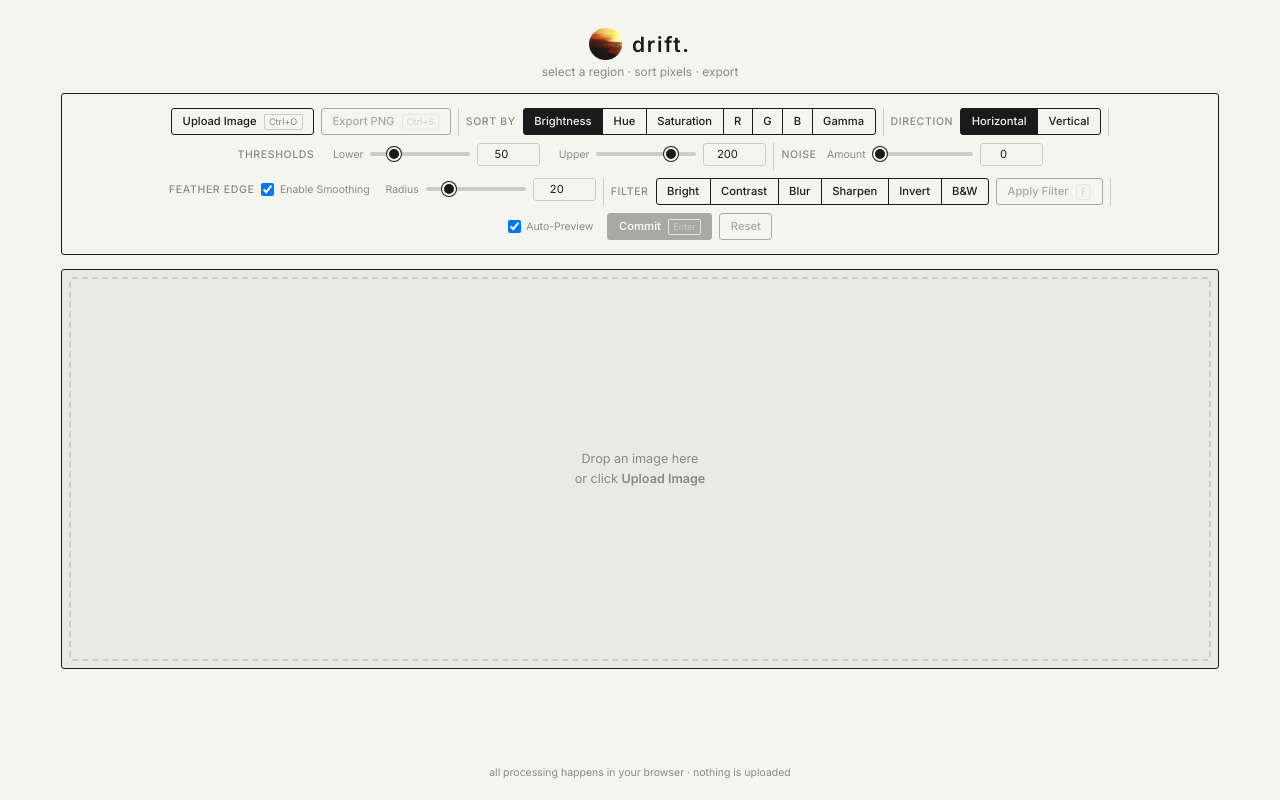
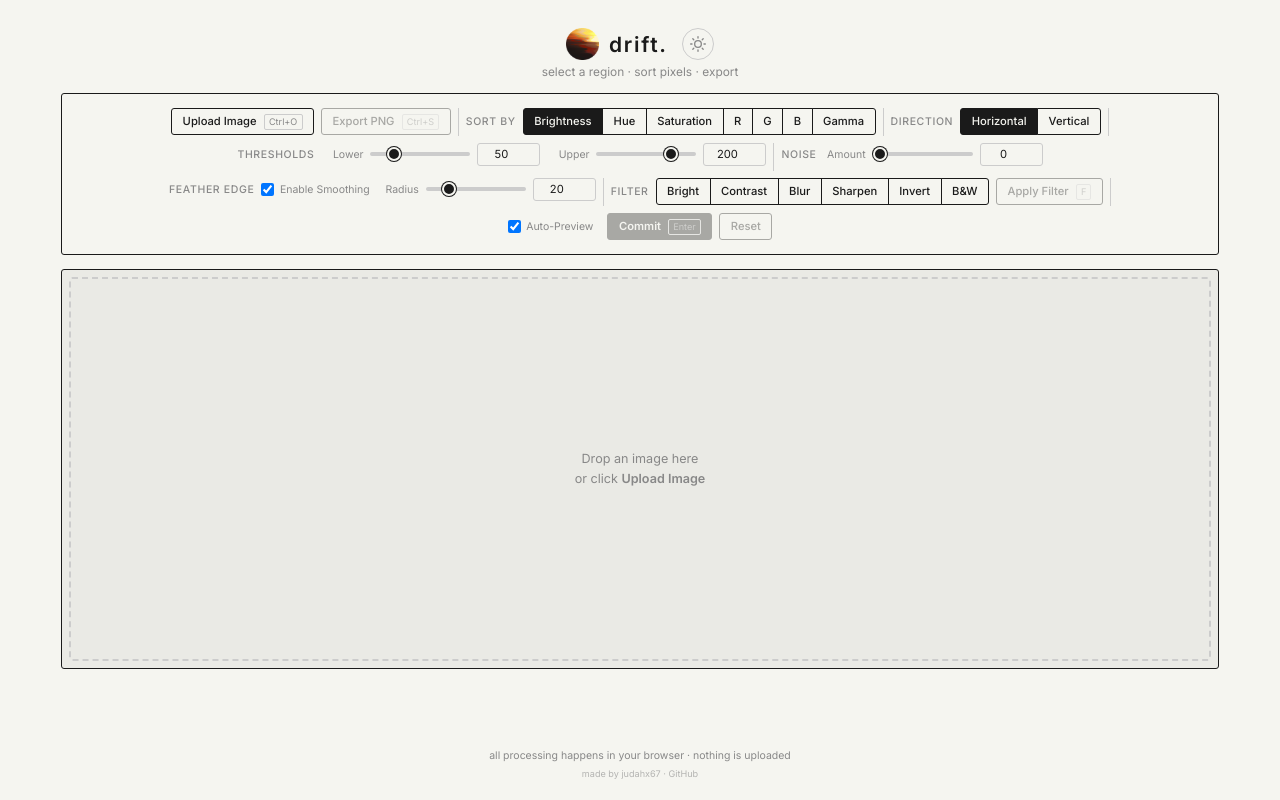
Before and after one commit to judahx67/Drift, a website built with Vite: page index.html in a window 1280 px wide. Built offline with nearby package versions, Linux system fonts and the light colour scheme.

Commit message:
feat: Add dark theme toggle, GitHub link, and author credit in footer

```diff
--- a/app.js
+++ b/app.js
@@ -1094,6 +1094,37 @@ document.addEventListener('keydown', (e) => {
 });
 
 // ============================================
+// Theme Toggle
+// ============================================
+
+const btnTheme = $('#btn-theme');
+const iconSun = $('#theme-icon-sun');
+const iconMoon = $('#theme-icon-moon');
+
+function applyTheme(dark) {
+    document.documentElement.setAttribute('data-theme', dark ? 'dark' : 'light');
+    iconSun.style.display = dark ? 'none' : 'block';
+    iconMoon.style.display = dark ? 'block' : 'none';
+}
+
+// Load saved preference; default to light if none
+const savedTheme = localStorage.getItem('drift-theme');
+if (savedTheme) {
+    applyTheme(savedTheme === 'dark');
+} else {
+    // Force light theme as default
+    applyTheme(false);
+}
+
+
+btnTheme.addEventListener('click', () => {
+    const isDark = document.documentElement.getAttribute('data-theme') === 'dark';
+    const newTheme = !isDark;
+    applyTheme(newTheme);
+    localStorage.setItem('drift-theme', newTheme ? 'dark' : 'light');
+});
+
+// ============================================
 // Init
 // ============================================
 
--- a/index.html
+++ b/index.html
@@ -16,9 +16,30 @@
 
 <body>
   <header id="app-header">
-    <div class="logo-container">
-      <img src="/drift-logo.png" alt="Drift Logo" class="brand-logo">
-      <h1>Drift.</h1>
+    <div class="header-row">
+      <div class="logo-container">
+        <img src="/drift-logo.png" alt="Drift Logo" class="brand-logo">
+        <h1>Drift.</h1>
+      </div>
+      <button id="btn-theme" type="button" class="theme-toggle" data-tooltip="Toggle dark/light theme"
+        aria-label="Toggle theme">
+        <svg id="theme-icon-sun" width="16" height="16" viewBox="0 0 24 24" fill="none" stroke="currentColor"
+          stroke-width="2" stroke-linecap="round" stroke-linejoin="round">
+          <circle cx="12" cy="12" r="5" />
+          <line x1="12" y1="1" x2="12" y2="3" />
+          <line x1="12" y1="21" x2="12" y2="23" />
+          <line x1="4.22" y1="4.22" x2="5.64" y2="5.64" />
+          <line x1="18.36" y1="18.36" x2="19.78" y2="19.78" />
+          <line x1="1" y1="12" x2="3" y2="12" />
+          <line x1="21" y1="12" x2="23" y2="12" />
+          <line x1="4.22" y1="19.78" x2="5.64" y2="18.36" />
+          <line x1="18.36" y1="5.64" x2="19.78" y2="4.22" />
+        </svg>
+        <svg id="theme-icon-moon" width="16" height="16" viewBox="0 0 24 24" fill="none" stroke="currentColor"
+          stroke-width="2" stroke-linecap="round" stroke-linejoin="round" style="display:none">
+          <path d="M21 12.79A9 9 0 1 1 11.21 3 7 7 0 0 0 21 12.79z" />
+        </svg>
+      </button>
     </div>
     <p class="subtitle">select a region · sort pixels · export</p>
   </header>
@@ -212,6 +233,8 @@
 
   <footer id="app-footer">
     <p>all processing happens in your browser · nothing is uploaded</p>
+    <p class="footer-credit">made by <a href="https://github.com/judahx67" target="_blank" rel="noopener">judahx67</a> ·
+      <a href="https://github.com/judahx67/Drift" target="_blank" rel="noopener">GitHub</a></p>
   </footer>
 
   <script type="module" src="/app.js"></script>
--- a/style.css
+++ b/style.css
@@ -15,6 +15,19 @@
   --radius: 3px;
   --transition: 150ms ease-out;
   --font: 'Inter', -apple-system, BlinkMacSystemFont, sans-serif;
+}
+
+/* Dark Theme */
+[data-theme="dark"] {
+  --bg: #1a1a1e;
+  --bg-alt: #242428;
+  --fg: #e8e8e0;
+  --fg-muted: #888;
+  --border: #555;
+  --border-light: #444;
+  --accent: #e8e8e0;
+  --accent-fg: #1a1a1e;
+  --selection-color: #ff5555;
 }
 
 /* ============================================
@@ -43,6 +56,7 @@ body {
   display: flex;
   flex-direction: column;
   align-items: center;
+  transition: background 0.3s ease, color 0.3s ease;
 }
 
 /* ============================================
@@ -55,12 +69,19 @@ body {
   width: 100%;
 }
 
+#app-header .header-row {
+  display: flex;
+  align-items: center;
+  justify-content: center;
+  gap: 1rem;
+  margin-bottom: 0.25rem;
+}
+
 #app-header .logo-container {
   display: flex;
   align-items: center;
   justify-content: center;
   gap: 0.75rem;
-  margin-bottom: 0.25rem;
 }
 
 #app-header .brand-logo {
@@ -866,3 +887,60 @@ button:disabled:hover {
     /* allow buttons to share a row */
   }
 }
+
+/* ============================================
+   Theme Toggle
+   ============================================ */
+
+.theme-toggle {
+  background: none;
+  border: 1px solid var(--border-light);
+  border-radius: 50%;
+  width: 32px;
+  height: 32px;
+  display: flex;
+  align-items: center;
+  justify-content: center;
+  cursor: pointer;
+  color: var(--fg-muted);
+  transition: color var(--transition), border-color var(--transition);
+  padding: 0;
+  flex-shrink: 0;
+}
+
+.theme-toggle:hover {
+  color: var(--fg);
+  border-color: var(--fg);
+  background: transparent;
+}
+
+/* ============================================
+   Footer
+   ============================================ */
+
+#app-footer {
+  padding: 1.5rem 1rem;
+  text-align: center;
+  width: 100%;
+}
+
+#app-footer p {
+  color: var(--fg-muted);
+  font-size: 0.75rem;
+}
+
+.footer-credit {
+  margin-top: 0.4rem;
+  font-size: 0.65rem !important;
+  opacity: 0.6;
+}
+
+.footer-credit a {
+  color: var(--fg-muted);
+  text-decoration: none;
+}
+
+.footer-credit a:hover {
+  color: var(--fg);
+  text-decoration: underline;
+}
```
